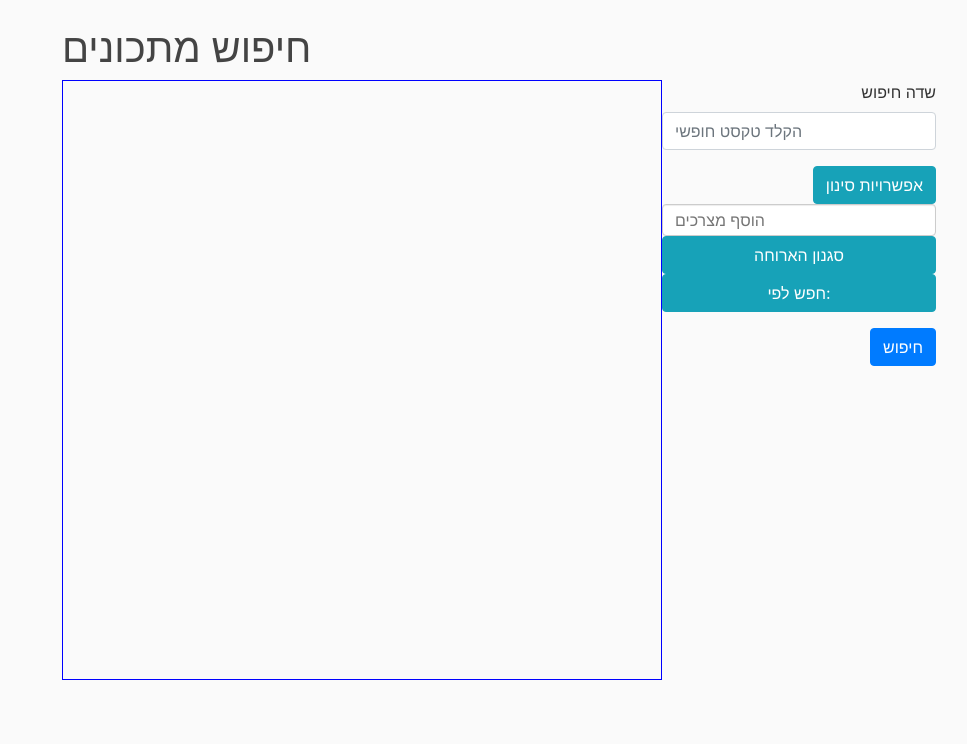
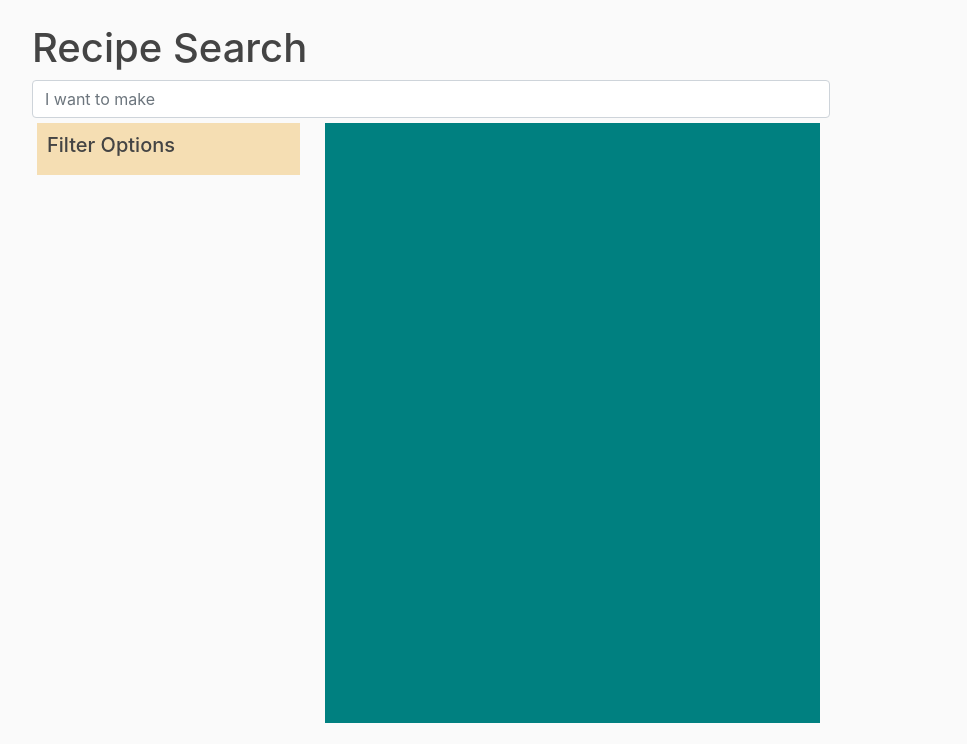
Before and after one commit to AlexTroitsky/DineWithMe, a Django app: page /search/ in a window 1280 px wide. Shown: the part 56-800 px from the top of the page, without its empty margins (23-990 px from the left). Run offline with Django 3.2, Linux system fonts and the light colour scheme; data that the repository does not hold is empty; some libraries are stand-ins or nearby versions.

Commit message:
added some css fixes

```diff
--- a/msgboard/templates/msgboard/tmp_base.html
+++ b/msgboard/templates/msgboard/tmp_base.html
@@ -46,7 +46,7 @@
     </header>
     <main role="main" class="container">
       <div class="row">
-        <div class="col-md-8">
+        <div>
           {% if messages %}
             {% for message in messages %}
               <div class="alert alert-{{ message.tags }}">
--- a/recipeSearch/static/recipeSearch/css/search.css
+++ b/recipeSearch/static/recipeSearch/css/search.css
@@ -1,15 +1,14 @@
 .meal-style {
-    border: 1px solid red;
 }
 
 .food-kind {
-    border: 1px solid green;
 }
 
 .table {
-    border: 1px solid blue;
+    background-color: teal;
     width: 600px;
     height: 600px;
+    margin-left: 10px;
 }
 
 .searchMain {
@@ -25,12 +24,31 @@
 .tableAndForm {
     display: flex;
     flex-direction: row;
+    margin: 5px;
 }
 
 .formWrapper {
-    text-align: right;
+    text-align: left;
+    padding: 10px;
+    height: fit-content;
+    background-color: wheat;
 }
 
 h1 {
     display: flex;
 }
+
+.btn-info {
+    margin: 5px;
+}
+
+.bootstrap-tagsinput {
+    display: flex;
+    flex-grow: 1;
+    margin: 5px;
+}
+
+.input-group {
+    display: flex;
+    flex-grow: 1;
+}
--- a/recipeSearch/templates/recipeSearch/search.html
+++ b/recipeSearch/templates/recipeSearch/search.html
@@ -17,10 +17,74 @@
     <script src="https://cdnjs.cloudflare.com/ajax/libs/jquery/1.11.1/jquery.min.js"></script>
     <script src="{% static 'recipeSearch/css/bootstrap-tagsinput.min.js' %}"></script>
     <link rel="stylesheet" href="{% static 'recipeSearch/css/search.css' %}">
-    <div class="searchMain">
-        <h1>חיפוש מתכונים</h1>
-        <div class="tableAndForm">
-            <div class="tableWrraper">
+    <div class="searchMain row">
+        <h1>Recipe Search</h1>
+        <input type="text" class="form-control" id="exampleFormControlInput1" placeholder="I want to make">
+        <div class="tableAndForm row">
+            <form class="formWrapper col-md-4">
+                <h5 data-toggle="collapse" data-target="#FilterCollapse" aria-expanded="false" aria-controls="FilterCollapse">Filter Options</h5>
+                <div class="form-group multi-collapse collapse" id="FilterCollapse">
+                    <div class="form">
+                        <div class="input-group">
+                            <input type="text" data-role="tagsinput" value="" placeholder="Type ingredients" data-separator="\n">
+                        </div>
+                        <button class="btn btn-info" type="button" data-toggle="collapse" data-target="#mealStyleCollapse" aria-expanded="false" aria-controls="mealStyleCollapse">Meal Type</button>
+                        <div class="meal-style multi-collapse collapse" id="mealStyleCollapse">
+                            <div class="form-check">
+                                <input class="form-check-input" type="checkbox" name="mealStyle" id="exampleRadios3" value="option3">Italian</input>
+                            </div>
+                            <div class="form-check">
+                                <input class="form-check-input" type="checkbox" name="mealStyle" id="exampleRadios3" value="option3">Asian</input>
+                            </div>
+                            <div class="form-check">
+                                <input class="form-check-input" type="checkbox" name="mealStyle" id="exampleRadios3" value="option3">Mediterranean</input>
+                            </div>
+                            <div class="form-check">
+                                <input class="form-check-input" type="checkbox" name="mealStyle" id="exampleRadios3" value="option3">French</input>
+                            </div>
+                            <div class="form-check">
+                                <input class="form-check-input" type="checkbox" name="mealStyle" id="exampleRadios3" value="option3">Fusion</input>
+                            </div>
+                            <div class="form-check">
+                                <input class="form-check-input" type="checkbox" name="mealStyle" id="exampleRadios3" value="option3">Mexican</input>
+                            </div>
+                            <div class="form-check">
+                                <input class="form-check-input" type="checkbox" name="mealStyle" id="exampleRadios3" value="option3">Indian</input>
+                            </div>
+                            <div class="form-check">
+                                <input class="form-check-input" type="checkbox" name="mealStyle" id="exampleRadios3" value="option3">Breakfast</input>
+                            </div>
+                            <div class="form-check">
+                                <input class="form-check-input" type="checkbox" name="mealStyle" id="exampleRadios3" value="option3">Sweets</input>
+                            </div>
+                        </div>
+                        <button class="btn btn-info" type="button" data-toggle="collapse" data-target="#foodKindCollapse" aria-expanded="false" aria-controls="foodKindCollapse">Includes</button>
+                        <div class="food-kind  multi-collapse collapse" id="foodKindCollapse">
+                            <div class="form-check">
+                                <input class="form-check-input" type="checkbox" name="foodKind" id="exampleRadios1" value="option1" checked>Meat</input>
+                            </div>
+                            <div class="form-check">
+                                <input class="form-check-input" type="checkbox" name="foodKind" id="exampleRadios2" value="option2">Dairy</input>
+                            </div>
+                            <div class="form-check">
+                                <input class="form-check-input" type="checkbox" name="foodKind" id="exampleRadios3" value="option3">Fish
+                            </div>
+                            <div class="form-check">
+                                <input class="form-check-input" type="checkbox" name="foodKind" id="Vegan" value="option3">Vegan</input>
+                            </div>
+                            <div class="form-check">
+                                <input class="form-check-input" type="checkbox" name="foodKind" id="Vegetarian" value="option3">Vegetarian</input>
+                            </div>
+                            <div class="form-check">
+                                <input class="form-check-input" type="checkbox" name="foodKind" id="Kosher" value="option3">Kosher</input>
+                            </div>
+                        </div>
+                    </div>
+                    <button type="submit" class="btn btn-info mb-2">Apply Filter</button>
+                </div>
+
+            </form>
+            <div class="tableWrraper col-md-8">
                 <div class="table">
                     {% for recipe in recipes %}
                         <div class="recipe">
@@ -29,87 +93,6 @@
                     {% endfor %}
                 </div>
             </div>
-            <form class="formWrapper">
-                <div class="form-group">
-                    <div class="form-group">
-                        <label for="exampleFormControlInput1">שדה חיפוש</label>
-                        <input type="email" class="form-control" id="exampleFormControlInput1" placeholder="הקלד טקסט חופשי">
-                    </div>
-                    <button class="btn btn-info" type="button" data-toggle="collapse" data-target="#formCollapse" aria-expanded="false" aria-controls="formCollapse">אפשרויות סינון</button>
-                    <div class="form multi-collapse collapse" id="formCollapse">
-                        <div class="input-group">
-                            <input type="text" data-role="tagsinput" value="" placeholder="הוסף מצרכים" data-separator="\n">
-                        </div>
-                        <button class="btn btn-info" type="button" data-toggle="collapse" data-target="#mealStyleCollapse" aria-expanded="false" aria-controls="mealStyleCollapse">סגנון הארוחה</button>
-                        <div class="meal-style multi-collapse collapse" id="mealStyleCollapse">
-                            <div class="form-check">
-                                <input class="form-check-input" type="radio" name="mealStyle" id="exampleRadios1" value="option1" checked>
-                                <label class="form-check-label" for="exampleRadios1">איטלקי</label>
-                            </div>
-                            <div class="form-check">
-                                <input class="form-check-input" type="radio" name="mealStyle" id="exampleRadios2" value="option2">
-                                <label class="form-check-label" for="exampleRadios2">אסייאתי</label>
-                            </div>
-                            <div class="form-check">
-                                <input class="form-check-input" type="radio" name="mealStyle" id="exampleRadios3" value="option3">
-                                <label class="form-check-label" for="exampleRadios3">ים תיכוני</label>
-                            </div>
-                            <div class="form-check">
-                                <input class="form-check-input" type="radio" name="mealStyle" id="exampleRadios3" value="option3">
-                                <label class="form-check-label" for="exampleRadios3">צרפתי</label>
-                            </div>
-                            <div class="form-check">
-                                <input class="form-check-input" type="radio" name="mealStyle" id="exampleRadios3" value="option3">
-                                <label class="form-check-label" for="exampleRadios3">משולב</label>
-                            </div>
-                            <div class="form-check">
-                                <input class="form-check-input" type="radio" name="mealStyle" id="exampleRadios3" value="option3">
-                                <label class="form-check-label" for="exampleRadios3">מקסיקני</label>
-                            </div>
-                            <div class="form-check">
-                                <input class="form-check-input" type="radio" name="mealStyle" id="exampleRadios3" value="option3">
-                                <label class="form-check-label" for="exampleRadios3">הודי</label>
-                            </div>
-                            <div class="form-check">
-                                <input class="form-check-input" type="radio" name="mealStyle" id="exampleRadios3" value="option3">
-                                <label class="form-check-label" for="exampleRadios3">ארוחת בוקר</label>
-                            </div>
-                            <div class="form-check">
-                                <input class="form-check-input" type="radio" name="mealStyle" id="exampleRadios3" value="option3">
-                                <label class="form-check-label" for="exampleRadios3">מתוקים</label>
-                            </div>
-                        </div>
-                        <button class="btn btn-info" type="button" data-toggle="collapse" data-target="#foodKindCollapse" aria-expanded="false" aria-controls="foodKindCollapse">חפש לפי:</button>
-                        <div class="food-kind  multi-collapse collapse" id="foodKindCollapse">
-                            <div class="form-check">
-                                <input class="form-check-input" type="radio" name="foodKind" id="exampleRadios1" value="option1" checked>
-                                <label class="form-check-label" for="exampleRadios1">בשרי</label>
-                            </div>
-                            <div class="form-check">
-                                <input class="form-check-input" type="radio" name="foodKind" id="exampleRadios2" value="option2">
-                                <label class="form-check-label" for="exampleRadios2">חלבי</label>
-                            </div>
-                            <div class="form-check">
-                                <input class="form-check-input" type="radio" name="foodKind" id="exampleRadios3" value="option3">
-                                <label class="form-check-label" for="exampleRadios3">דגים</label>
-                            </div>
-                            <div class="form-check">
-                                <input class="form-check-input" type="radio" name="foodKind" id="exampleRadios3" value="option3">
-                                <label class="form-check-label" for="exampleRadios3">טבעוני</label>
-                            </div>
-                            <div class="form-check">
-                                <input class="form-check-input" type="radio" name="foodKind" id="exampleRadios3" value="option3">
-                                <label class="form-check-label" for="exampleRadios3">צמחוני</label>
-                            </div>
-                            <div class="form-check">
-                                <input class="form-check-input" type="radio" name="foodKind" id="exampleRadios3" value="option3">
-                                <label class="form-check-label" for="exampleRadios3">כשר</label>
-                            </div>
-                        </div>
-                    </div>
-                </div>
-                <button type="submit" class="btn btn-primary mb-2">חיפוש</button>
-            </form>
     </div>
     </div>
     {% endblock content %}
```
